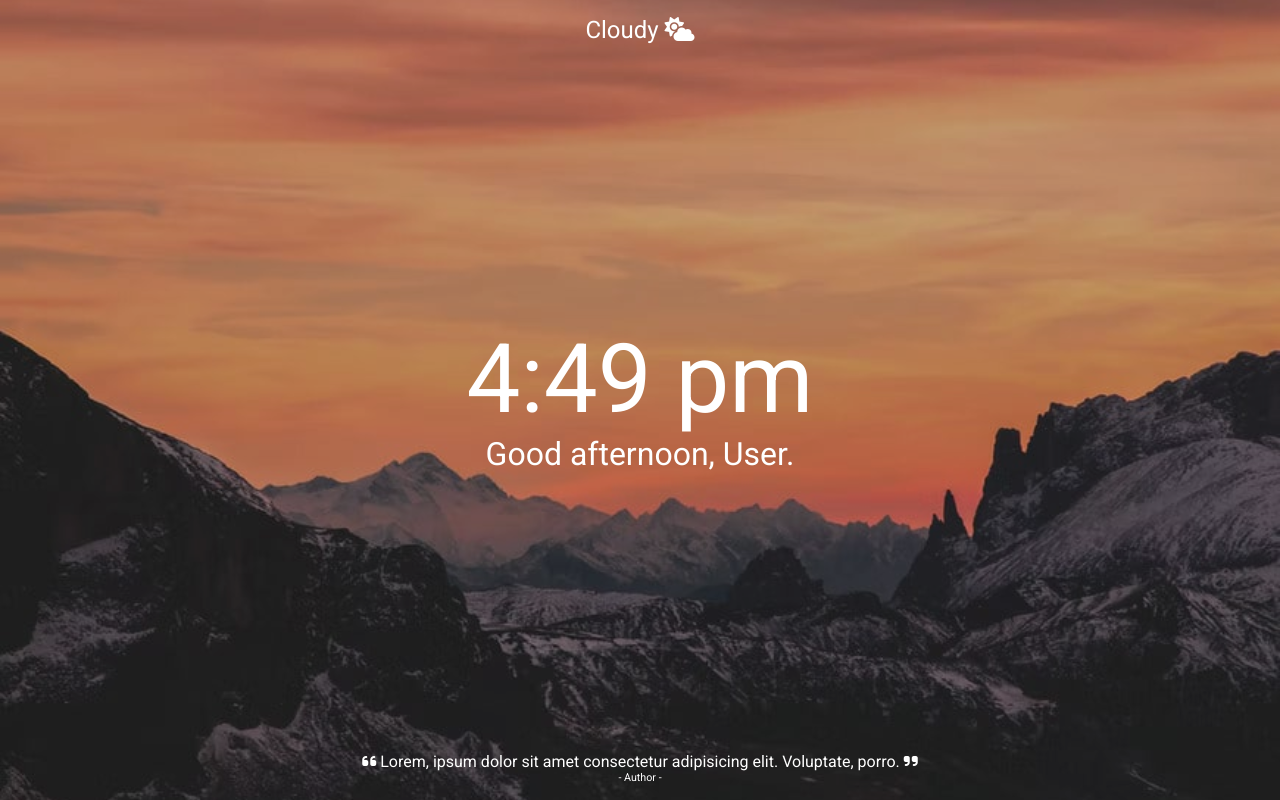
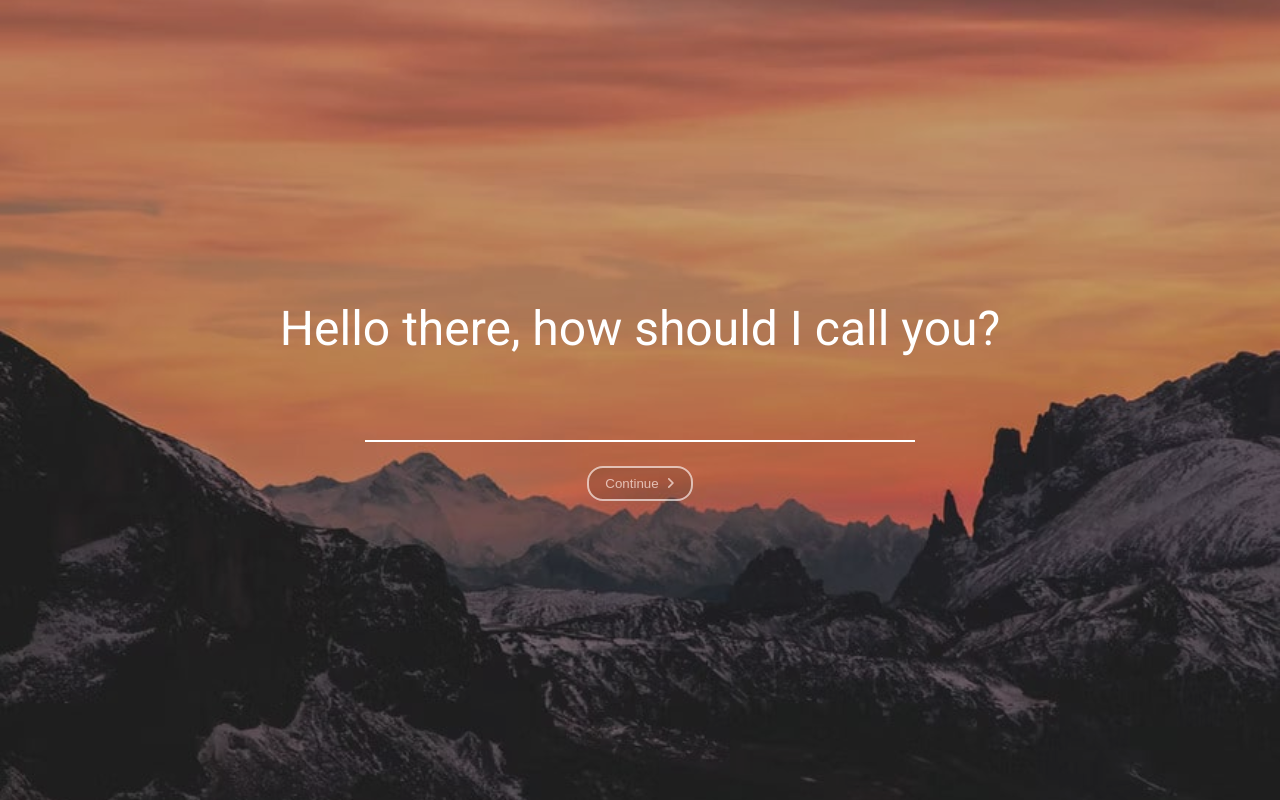
Before and after one commit to luhluh-17/momentum-app, a plain HTML site: page index.html in a window 1280 px wide. Drawn offline with Linux system fonts and the light colour scheme.

Commit message:
adds modal for asking the user's name

```diff
--- a/index.html
+++ b/index.html
@@ -36,6 +36,19 @@
       <h6>- Author -</h6>
     </div>
   </main>
+
+  <dialog class="modal" data-modal-name>
+    <div class="flex-col">
+      <h2>Hello there, how should I call you?</h2>
+      <form class="form flex-col" method="dialog">
+        <input type="text" class="text-input" data-input-name required autofocus>
+        <button class="button" type="submit">
+          Continue
+          <i class="fa-solid fa-angle-right ml"></i>
+        </button>
+      </form>
+    </div>
+  </dialog>
 </body>
 
 </html>
--- a/js/app.js
+++ b/js/app.js
@@ -1,3 +1,23 @@
+const modal = document.querySelector('[data-modal-name]')
+const inputName = document.querySelector('[data-input-name]')
+
+let user
+
+window.onload = () => modal.showModal()
+closeModal()
+setInterval(currentTime, 1000)
+
+function closeModal() {
+  modal.addEventListener('close', () => {
+    modal.setAttribute('data-closing', '')
+    modal.addEventListener('animationend', () => {
+      modal.close()
+      modal.removeAttribute('data-closing')
+    })
+    user = inputName.value.charAt(0).toUpperCase() + inputName.value.slice(1)
+  })
+}
+
 function currentTime() {
   const date = new Date()
   let hh = date.getHours()
@@ -14,7 +34,7 @@ function currentTime() {
   greetUser('User')
 }
 
-function greetUser(user) {
+function greetUser(name) {
   const date = new Date()
   let hh = date.getHours()
 
@@ -22,14 +42,12 @@ function greetUser(user) {
 
   if (hh >= 6 && hh <= 11) {
     greet = 'Good morning'
-  } else if(hh >= 12 && hh <= 16) {
+  } else if (hh >= 12 && hh <= 16) {
     greet = 'Good afternoon'
-  } else if(hh >= 17 && hh <= 24) {
+  } else if (hh >= 17 && hh <= 24) {
     greet = 'Good evening'
   }
 
   document.querySelector('[data-greeting]').textContent = greet
-  document.querySelector('[data-name]').textContent = user
+  document.querySelector('[data-name]').textContent = name
 }
-
-setInterval(currentTime, 1000)
--- a/scss/base/_typography.scss
+++ b/scss/base/_typography.scss
@@ -1,7 +1,13 @@
-body {
+body,
+dialog,
+input {
   font-family: 'Roboto', sans-serif;
   color: white;
   text-align: center;
+}
+
+input {
+  font-size: 3rem;
 }
 
 h1 {
@@ -9,7 +15,7 @@ h1 {
 }
 
 h2 {
-  font-size: 2rem;
+  font-size: 3rem;
 }
 
 h3 {
--- a/scss/components/_background.scss
+++ b/scss/components/_background.scss
@@ -2,12 +2,11 @@
   position: fixed;
   display: block;
   inset: 0;
-  z-index: 2;
   background-color: hsl(0, 0%, 80%);
   background-image: url('../assets/bg-min.jpg');
   background-repeat: no-repeat;
   background-position: center;
   background-size: cover;
   background-blend-mode: multiply;
-  z-index: -2;
+  z-index: -1;
 }
--- /dev/null
+++ b/scss/components/_button.scss
@@ -0,0 +1,14 @@
+.button {
+  background-color: rgba($color: #212121, $alpha: 0.25);
+  border: 2px solid white;
+  border-radius: 16px;
+  color: white;
+  padding: 8px 16px;
+  opacity: 0.6;
+  transition: 0.3s;
+  &:hover {
+    background-color: rgba($color: #212121, $alpha: 0);
+    cursor: pointer;
+    opacity: 1;
+  }
+}
--- /dev/null
+++ b/scss/components/_input.scss
@@ -0,0 +1,10 @@
+input[type='text'] {
+  background: transparent;
+  border: none;
+  border-bottom: 2px solid white;
+
+  &:focus {
+    background: transparent;
+    outline: none;
+  }
+}
--- /dev/null
+++ b/scss/components/_modal.scss
@@ -0,0 +1,43 @@
+.modal {
+  background-color: transparent;
+  border: 0;
+  padding: 1rem;
+  user-select: none;
+}
+
+.modal::backdrop {
+  background-color: transparent;
+}
+
+.modal[open] {
+  animation: slide-up-enter 1.5s ease forwards;
+}
+
+.modal[data-closing] {
+  display: block;
+  inset: 0;
+  pointer-events: none;
+  animation: slide-up-exit 1.5s ease forwards;
+}
+
+@keyframes slide-up-enter {
+  from {
+    transform: translateY(200%);
+    opacity: 0;
+  }
+  to {
+    transform: translateY(0%);
+    opacity: 1;
+  }
+}
+
+@keyframes slide-up-exit {
+  from {
+    transform: translateY(0%);
+    opacity: 1;
+  }
+  to {
+    transform: translateY(-200%);
+    opacity: 0.2;
+  }
+}
--- a/scss/main.scss
+++ b/scss/main.scss
@@ -1,16 +1,10 @@
 @use '../scss/' as *;
 
 main {
+  display: none;
+  align-items: center;
+  justify-content: space-between;
   height: 100vh;
   width: 100vw;
-  display: flex;
-  justify-content: space-between;
-  align-items: center;
-  flex-direction: column;
   padding: 1rem;
 }
-
-.quote {
-  display: flex;
-  flex-direction: column;
-}
--- /dev/null
+++ b/scss/utils/_display.scss
@@ -0,0 +1,6 @@
+.flex-col {
+  display: flex;
+  flex-direction: column;
+  gap: 1.5rem;
+  align-items: center;
+}
--- /dev/null
+++ b/scss/utils/_margin.scss
@@ -0,0 +1,3 @@
+.ml {
+  margin-left: 0.25rem;
+}
```
Also changed, not shown: scss/_index.scss (+7 -0 lines), css/main.css, 1 other file.
